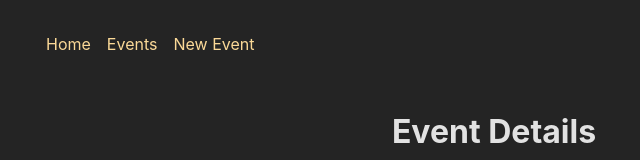
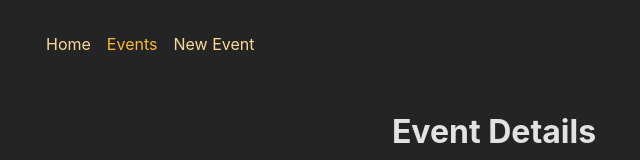
Before and after one commit to Line-Baumann-Haavik/Mini-React-projects, a React (Create React App) app in the folder 21-adv-starting-project/21-adv-starting-project/frontend/: page /events in a window 1280 px wide. Shown: the top 160 px of the page, without its empty margins (146-786 px from the left). Built offline with nearby package versions, Linux system fonts and the light colour scheme.

Commit message:
added active class for navbar

```diff
--- a/21-adv-starting-project/21-adv-starting-project/frontend/src/components/MainNavigation.js
+++ b/21-adv-starting-project/21-adv-starting-project/frontend/src/components/MainNavigation.js
@@ -7,13 +7,13 @@
       <nav>
         <ul className={classes.list}>
           <li>
-            <NavLink to="/">Home</NavLink>
+            <NavLink to="/" className={({isActive}) => {return isActive ? classes.active : undefined}}>Home</NavLink>
           </li>
           <li>
-            <NavLink to="/events">Events</NavLink>
+            <NavLink to="/events" className={({isActive}) => {return isActive ? classes.active : undefined}}>Events</NavLink>
           </li>
           <li>
-            <NavLink to="/events/new">New Event</NavLink>
+            <NavLink to="/events/new" className={({isActive}) => {return isActive ? classes.active : undefined}}>New Event</NavLink>
           </li>
         </ul>
       </nav>
```
